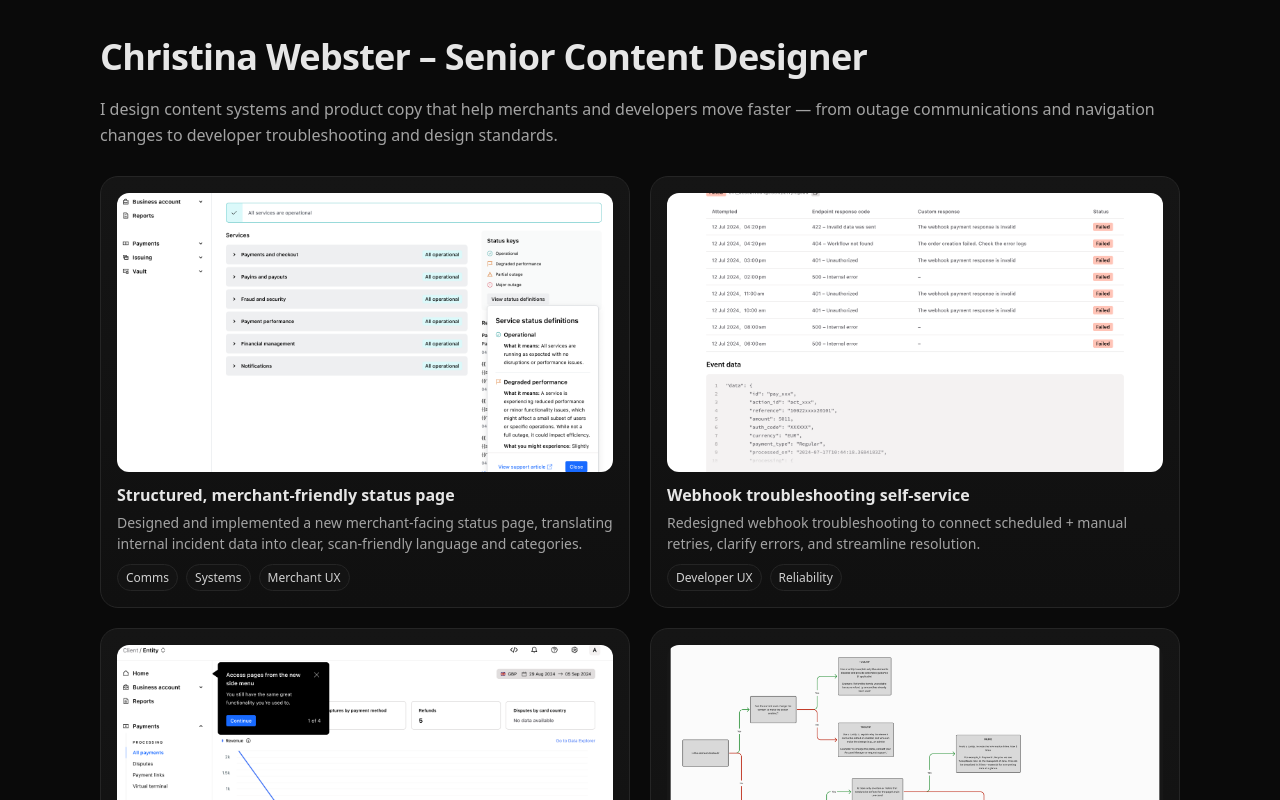
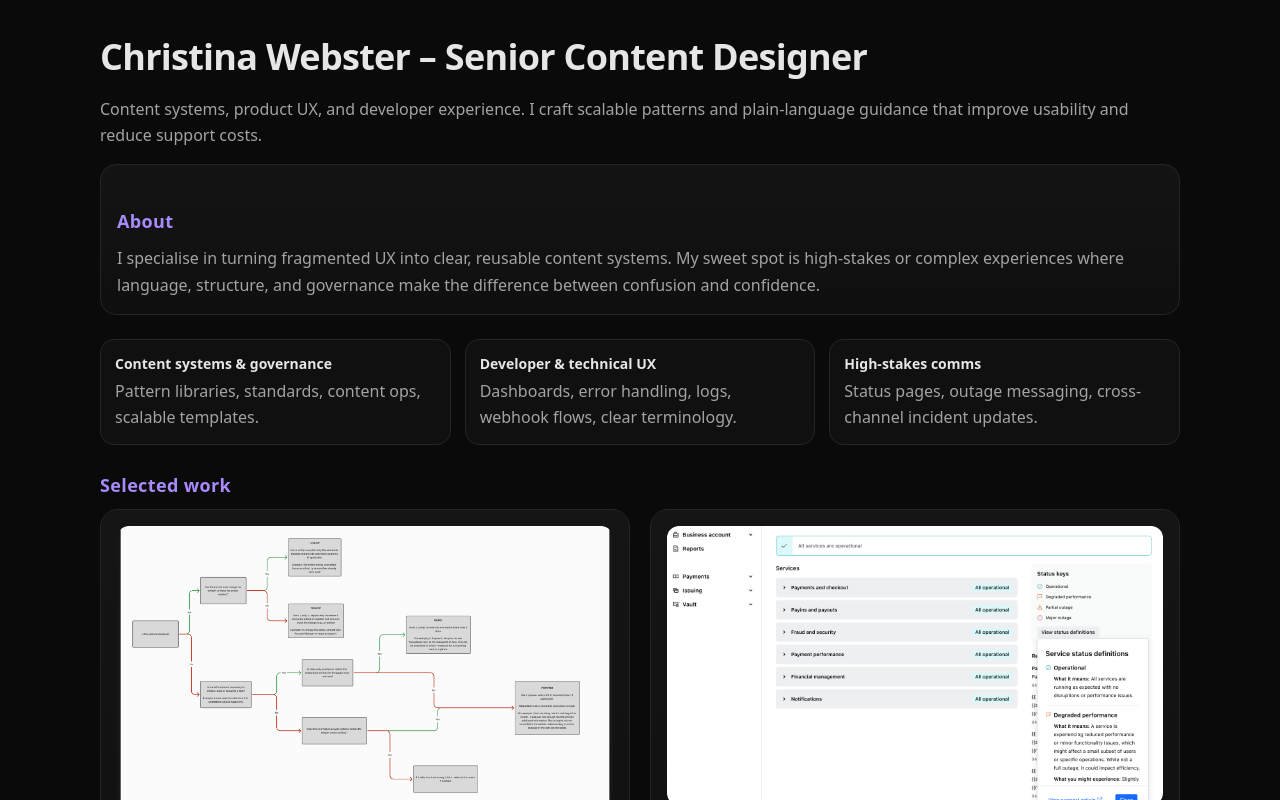
Before and after one commit to chrisiwebster/content-design-portfolio, a React (Create React App) app: page / in a window 1280 px wide. Shown: the top 800 px of the page. Built offline with nearby package versions, Linux system fonts and the light colour scheme.

Commit message:
adding colours

```diff
--- a/src/App.css
+++ b/src/App.css
@@ -4,7 +4,7 @@
 	--text: #e6e6e6;
 	--muted: #a3a3a3;
 	--border: #252525;
-	--accent: #ffffff;
+	--accent: #a78bfa; /* soft purple */
 }
 * {
 	box-sizing: border-box;
@@ -21,6 +21,16 @@ body {
 	font-family: ui-sans-serif, system-ui, -apple-system, Segoe UI, Roboto,
 		"Helvetica Neue", Arial;
 }
+
+a {
+	color: var(--accent);
+	text-decoration: none;
+}
+
+a:hover {
+	color: #fff; /* or a lighter shade of accent */
+}
+
 .app {
 	max-width: 1120px;
 	margin: 0 auto;
@@ -59,7 +69,7 @@ h1 {
 }
 .project-card:hover {
 	transform: translateY(-2px);
-	border-color: #2f2f2f;
+	border-color: var(--accent);
 }
 
 .card-cover {
@@ -232,3 +242,131 @@ h1 {
 		transform: scale(1);
 	}
 }
+
+/* Sections */
+.section-title {
+	font-size: 18px;
+	font-weight: 700;
+	letter-spacing: 0.02em;
+	margin: 28px 0 12px;
+	color: var(--accent);
+}
+
+/* About block */
+.about {
+	background: linear-gradient(180deg, #141414, #0f0f0f);
+	border: 1px solid var(--border);
+	border-radius: 16px;
+	padding: 16px;
+	margin: 12px 0 24px;
+}
+.about p {
+	margin: 0;
+	color: var(--muted);
+	line-height: 1.65;
+}
+
+/* Skills snapshot */
+.skills {
+	display: grid;
+	gap: 14px;
+	grid-template-columns: 1fr;
+	margin-bottom: 24px;
+}
+@media (min-width: 720px) {
+	.skills {
+		grid-template-columns: repeat(3, 1fr);
+	}
+}
+.skill {
+	background: #101010;
+	border: 1px solid var(--border);
+	border-radius: 14px;
+	padding: 14px;
+}
+.skill h3 {
+	font-size: 14px;
+	margin: 0 0 6px;
+}
+.skill p {
+	color: var(--muted);
+	margin: 0;
+	line-height: 1.6;
+}
+
+/* Tighten spacing under hero lede to the About card */
+.lede {
+	margin-bottom: 16px;
+}
+/* ===== Accent pass (safe to append) ===== */
+
+/* Section headings that should pop */
+.section-title {
+	color: var(--accent);
+}
+
+/* Links use accent */
+a {
+	color: var(--accent);
+	text-underline-offset: 2px;
+}
+a:hover {
+	color: #fff;
+}
+
+/* Card hovers pick up accent */
+.project-card:hover {
+	border-color: var(--accent);
+}
+.project-card:hover .card-title {
+	color: var(--accent);
+}
+
+/* Tags get a subtle accent on hover/focus */
+.tag:hover,
+.tag:focus-visible {
+	border-color: var(--accent);
+	color: var(--text);
+	outline: none;
+}
+
+/* Modal sub-headings use accent for quick scanning */
+.modal h4 {
+	color: var(--accent);
+}
+
+/* Modal close button states */
+.modal .close:hover,
+.modal .close:focus-visible {
+	border-color: var(--accent);
+	color: var(--accent);
+	outline: none;
+}
+
+/* Gallery thumbs: make the anchor the focus target and show accent ring */
+.modal .gallery a {
+	display: block;
+	border-radius: 12px;
+}
+.modal .gallery img {
+	transition: box-shadow 0.2s ease;
+}
+.modal .gallery a:hover img,
+.modal .gallery a:focus-visible img {
+	box-shadow: 0 0 0 2px var(--accent);
+	outline: none;
+}
+
+/* Keyboard focus rings for core interactive bits */
+.project-card:focus-visible,
+.modal .close:focus-visible {
+	box-shadow: 0 0 0 2px var(--accent);
+	outline: none;
+	border-radius: 12px;
+}
+
+/* Selection color */
+::selection {
+	background: var(--accent);
+	color: #0a0a0a;
+}
--- a/src/App.js
+++ b/src/App.js
@@ -1,4 +1,4 @@
-import React, { useState } from "react";
+import React, { useMemo, useState } from "react";
 import projects from "./data/projects.json";
 import ProjectCard from "./components/ProjectCard";
 import ProjectModal from "./components/ProjectModal";
@@ -7,18 +7,72 @@ import "./App.css";
 export default function App() {
 	const [selected, setSelected] = useState(null);
 
+	// Reorder projects to lead with strategic/system-level work
+	const PRIORITY = [
+		"tooltip-standards",
+		"status-page",
+		"ia-onboarding",
+		"webhook-troubleshooting",
+	];
+	const ordered = useMemo(() => {
+		const map = new Map(PRIORITY.map((id, idx) => [id, idx]));
+		return [...projects].sort((a, b) => {
+			const ai = map.has(a.id) ? map.get(a.id) : 999;
+			const bi = map.has(b.id) ? map.get(b.id) : 999;
+			return ai - bi;
+		});
+	}, []);
+
 	return (
 		<div className="app">
+			{/* HERO */}
 			<h1>Christina Webster – Senior Content Designer</h1>
 			<p className="lede">
-				I design content systems and product copy that help merchants
-				and developers move faster — from outage communications and
-				navigation changes to developer troubleshooting and design
-				standards.
+				Content systems, product UX, and developer experience. I craft
+				scalable patterns and plain-language guidance that improve
+				usability and reduce support costs.
 			</p>
 
+			{/* ABOUT */}
+			<section className="about">
+				<h2 className="section-title">About</h2>
+				<p>
+					I specialise in turning fragmented UX into clear, reusable
+					content systems. My sweet spot is high-stakes or complex
+					experiences where language, structure, and governance make
+					the difference between confusion and confidence.
+				</p>
+			</section>
+
+			{/* SKILLS SNAPSHOT (optional—keep or remove) */}
+			<section className="skills">
+				<div className="skill">
+					<h3>Content systems & governance</h3>
+					<p>
+						Pattern libraries, standards, content ops, scalable
+						templates.
+					</p>
+				</div>
+				<div className="skill">
+					<h3>Developer & technical UX</h3>
+					<p>
+						Dashboards, error handling, logs, webhook flows, clear
+						terminology.
+					</p>
+				</div>
+				<div className="skill">
+					<h3>High-stakes comms</h3>
+					<p>
+						Status pages, outage messaging, cross-channel incident
+						updates.
+					</p>
+				</div>
+			</section>
+
+			{/* PROJECTS */}
+			<h2 className="section-title">Selected work</h2>
 			<div className="grid">
-				{projects.map((p) => (
+				{ordered.map((p) => (
 					<ProjectCard key={p.id} project={p} onClick={setSelected} />
 				))}
 			</div>
```
